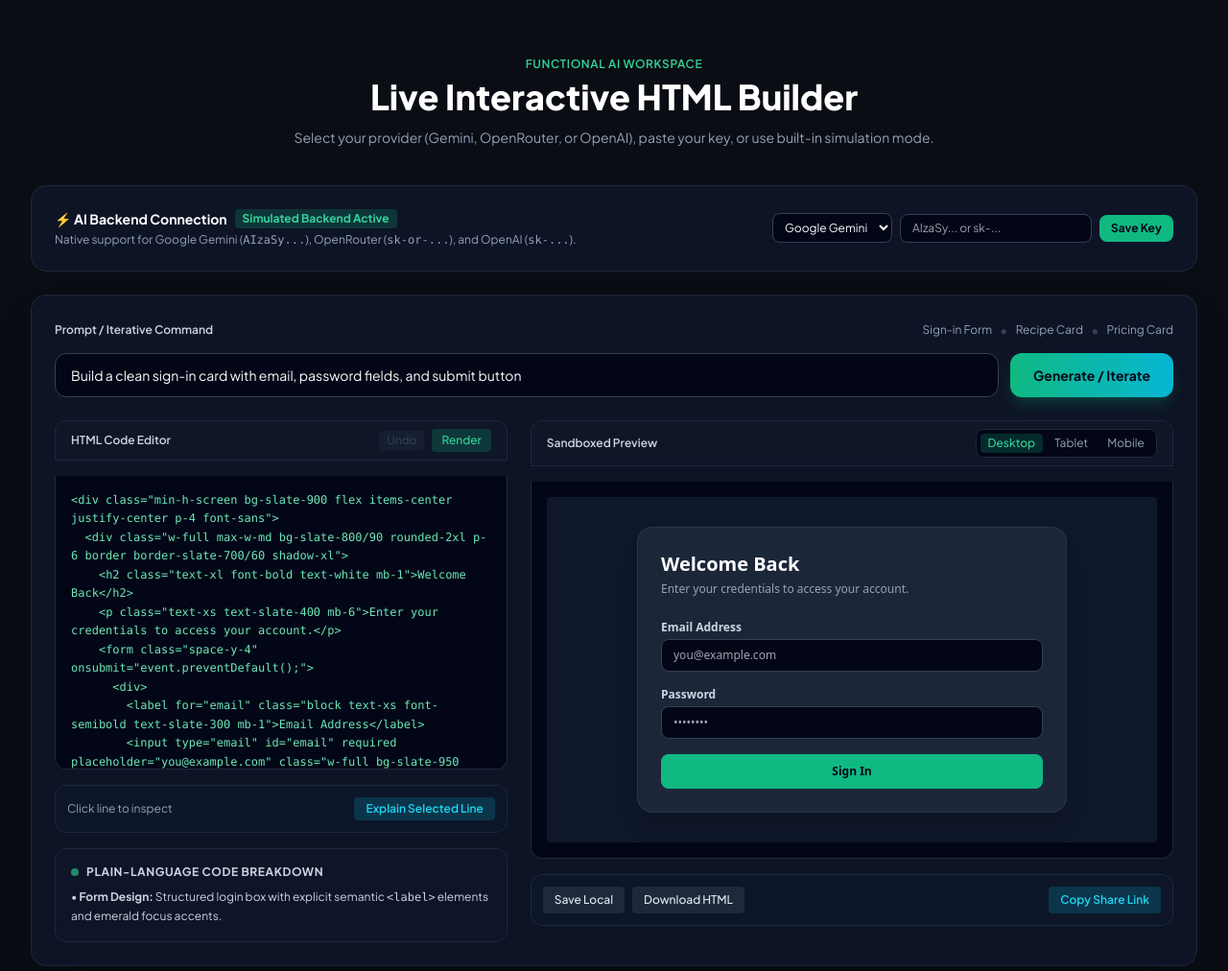
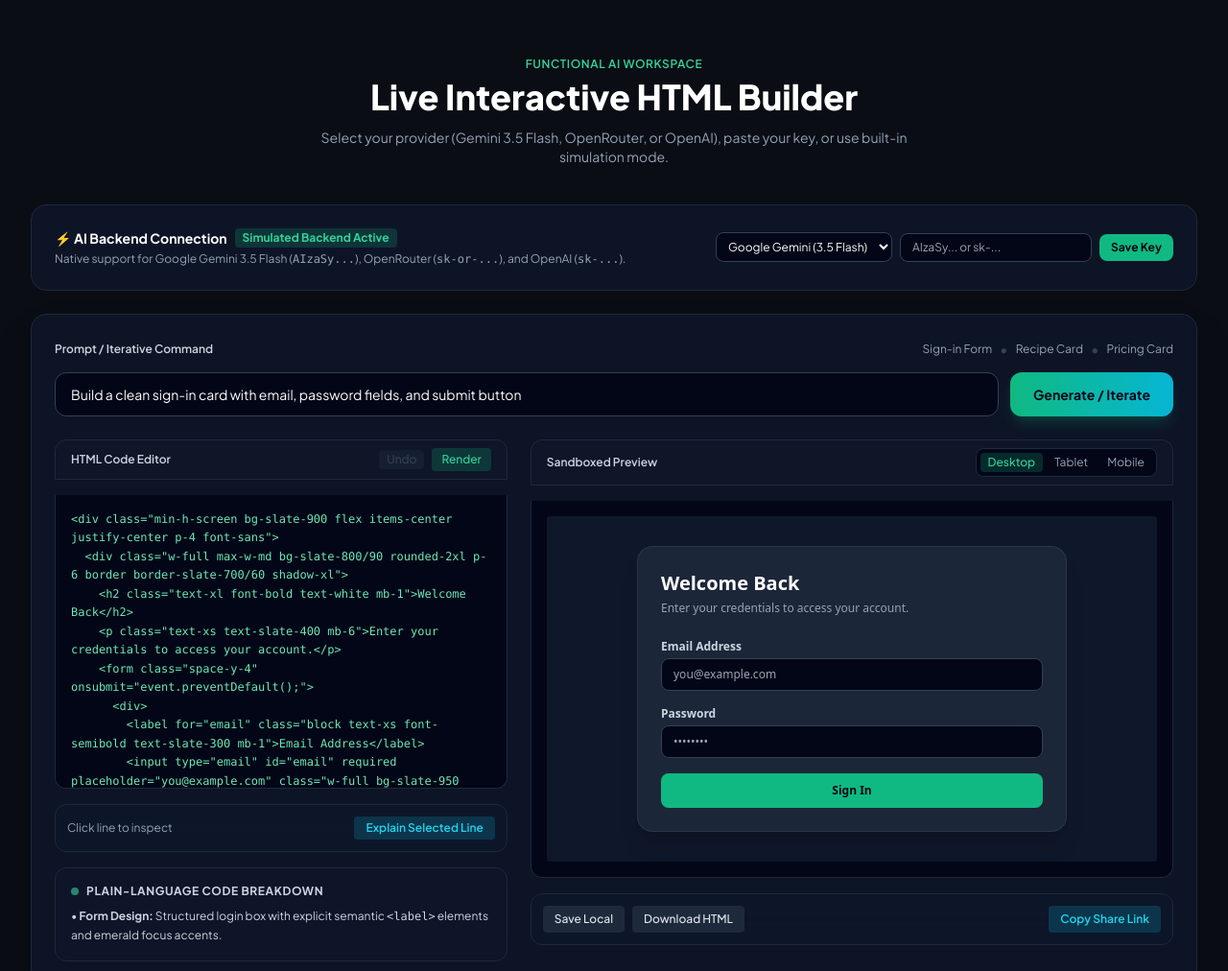
Before and after one commit to wypelletiere6110-alt/Clearbuild, a plain HTML site: page index.html in a window 1280 px wide. Shown: the part 2380-3392 px from the top of the page at 96% size. Drawn offline with nearby package versions, Linux system fonts and the light colour scheme.

Commit message:
index.html

```diff
--- a/index.html
+++ b/index.html
@@ -301,7 +301,7 @@
         <span class="text-emerald-400 text-xs font-semibold uppercase tracking-wider">Functional AI Workspace</span>
         <h2 class="text-2xl sm:text-4xl font-extrabold text-white mt-1 mb-3">Live Interactive HTML Builder</h2>
         <p class="text-slate-400 text-sm">
-          Select your provider (Gemini, OpenRouter, or OpenAI), paste your key, or use built-in simulation mode.
+          Select your provider (Gemini 3.5 Flash, OpenRouter, or OpenAI), paste your key, or use built-in simulation mode.
         </p>
       </div>
 
@@ -313,13 +313,13 @@
               <span>⚡ AI Backend Connection</span>
               <span id="apiStatusBadge" class="px-2 py-0.5 rounded bg-emerald-500/20 text-emerald-400 text-xs">Simulated Backend Active</span>
             </h4>
-            <p class="text-xs text-slate-400 mt-1">Native support for Google Gemini (<code>AIzaSy...</code>), OpenRouter (<code>sk-or-...</code>), and OpenAI (<code>sk-...</code>).</p>
+            <p class="text-xs text-slate-400 mt-1">Native support for Google Gemini 3.5 Flash (<code>AIzaSy...</code>), OpenRouter (<code>sk-or-...</code>), and OpenAI (<code>sk-...</code>).</p>
           </div>
           <div class="flex flex-wrap items-center gap-2 w-full lg:w-auto">
             <select id="apiProvider" onchange="onProviderChange()" class="bg-slate-950 border border-slate-700 rounded-lg px-2 py-1.5 text-xs text-white focus:outline-none focus:border-emerald-500">
-              <option value="gemini">Google Gemini</option>
-              <option value="openrouter">OpenRouter</option>
-              <option value="openai">OpenAI</option>
+              <option value="gemini">Google Gemini (3.5 Flash)</option>
+              <option value="openrouter">OpenRouter (Gemini 3.5)</option>
+              <option value="openai">OpenAI (GPT-4o Mini)</option>
             </select>
             <input id="apiKeyInput" type="password" placeholder="AIzaSy... or sk-..." class="bg-slate-950 border border-slate-700 rounded-lg px-3 py-1.5 text-xs text-white focus:outline-none focus:border-emerald-500 flex-1 min-w-[200px]">
             <button onclick="saveApiKey()" class="px-3 py-1.5 rounded-lg bg-emerald-500 hover:bg-emerald-400 text-slate-950 text-xs font-bold transition-all">Save Key</button>
@@ -562,7 +562,7 @@
           <div>
             <div class="text-xs font-bold text-slate-400 uppercase tracking-wider">Starter (BYOK)</div>
             <div class="text-3xl font-black text-white my-3">$0 <span class="text-xs font-normal text-slate-400">/ forever</span></div>
-            <p class="text-xs text-slate-400 mb-6">Full browser workspace powered by your own Gemini, OpenRouter, or OpenAI key.</p>
+            <p class="text-xs text-slate-400 mb-6">Full browser workspace powered by your own Gemini 3.5 Flash, OpenRouter, or OpenAI key.</p>
             <ul class="space-y-2.5 text-xs text-slate-300 mb-6">
               <li class="flex items-center gap-2"><span class="text-emerald-400">✓</span> Unlimited BYOK & Simulation generations</li>
               <li class="flex items-center gap-2"><span class="text-emerald-400">✓</span> Before-and-After Diff Inspector</li>
@@ -890,7 +890,7 @@
         try {
           let generated = "";
           if (apiProvider === "gemini" || apiKey.startsWith("AIzaSy")) {
-            const res = await fetch(`https://generativelanguage.googleapis.com/v1beta/models/gemini-2.5-flash:generateContent?key=${apiKey}`, {
+            const res = await fetch(`https://generativelanguage.googleapis.com/v1beta/models/gemini-3.5-flash:generateContent?key=${apiKey}`, {
               method: "POST",
               headers: { "Content-Type": "application/json" },
               body: JSON.stringify({
@@ -906,7 +906,7 @@
             const endpoint = apiProvider === "openrouter"
               ? "https://openrouter.ai/api/v1/chat/completions"
               : "https://api.openai.com/v1/chat/completions";
-            const model = apiProvider === "openrouter" ? "google/gemini-2.5-flash" : "gpt-4o-mini";
+            const model = apiProvider === "openrouter" ? "google/gemini-3.5-flash" : "gpt-4o-mini";
 
             const res = await fetch(endpoint, {
               method: "POST",
```
